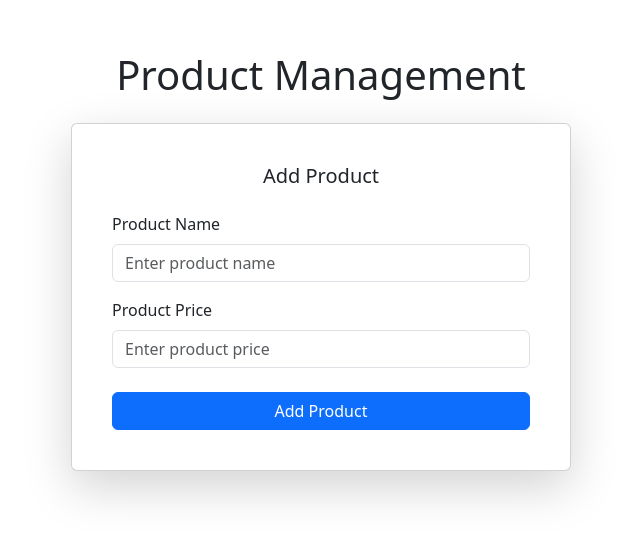
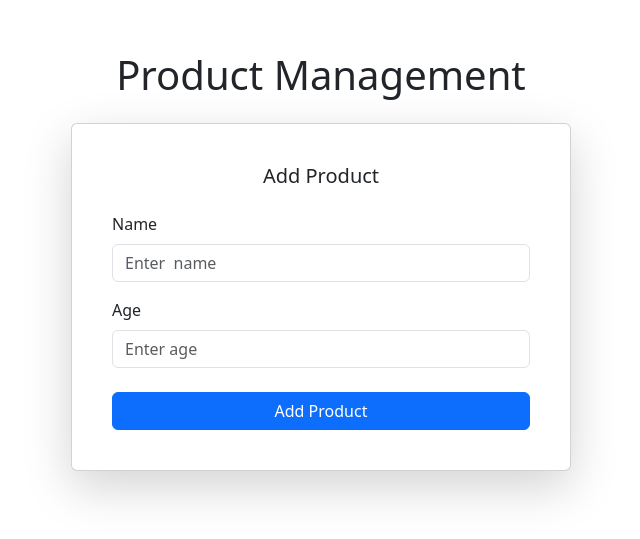
Before and after one commit to prakashwiser/redux-crud, a React (Vite) app: page / in a window 1280 px wide. Shown: the part 139-678 px from the top of the page, without its empty margins (319-959 px from the left). Built offline with nearby package versions, Linux system fonts and the light colour scheme.

Commit message:
update isuse fix

```diff
--- a/src/Components/AddProduct.jsx
+++ b/src/Components/AddProduct.jsx
@@ -25,22 +25,22 @@ const AddProduct = () => {
           <Card.Title className="text-center mb-4">Add Product</Card.Title>
           <Form onSubmit={handleSubmit}>
             <Form.Group controlId="productName" className="mb-3">
-              <Form.Label>Product Name</Form.Label>
+              <Form.Label> Name</Form.Label>
               <Form.Control
                 type="text"
                 value={name}
                 onChange={(e) => setName(e.target.value)}
-                placeholder="Enter product name"
+                placeholder="Enter  name"
                 required
               />
             </Form.Group>
             <Form.Group controlId="productPrice" className="mb-4">
-              <Form.Label>Product Price</Form.Label>
+              <Form.Label>Age</Form.Label>
               <Form.Control
                 type="number"
                 value={price}
                 onChange={(e) => setPrice(e.target.value)}
-                placeholder="Enter product price"
+                placeholder="Enter age"
                 required
               />
             </Form.Group>
--- a/src/redux/Store.jsx
+++ b/src/redux/Store.jsx
@@ -3,7 +3,7 @@ import productsReducer from './productsSlice';
 
 const store = configureStore({
   reducer: {
-    products: productsReducer,  // Add products reducer
+    products: productsReducer,
   },
 });
 
```
